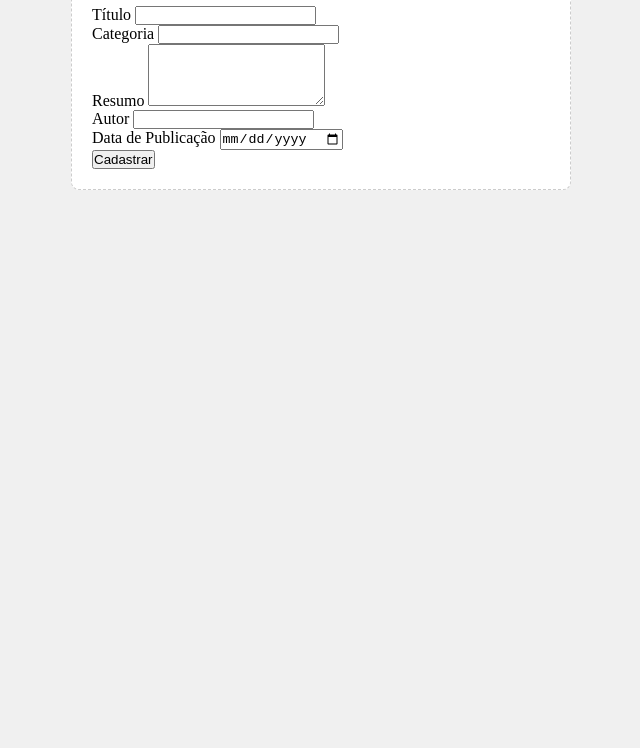
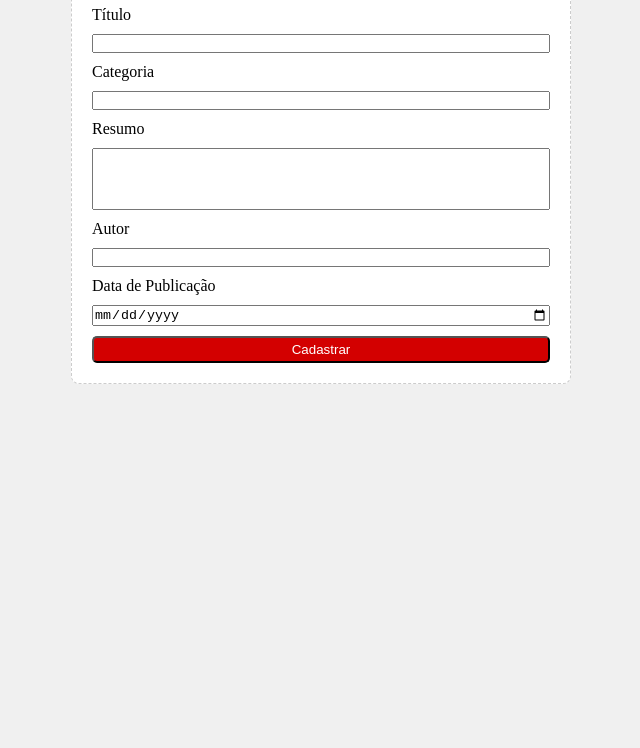
Before and after one commit to aninha306/2tds2-projects, a plain HTML site: page pages/posts.html in a window 1280 px wide. Shown: the part 52-800 px from the top of the page, without its empty margins (319-959 px from the left). Drawn offline with Linux system fonts and the light colour scheme.

Commit message:
feat: form style

```diff
--- a/assets/css/style.posts.css
+++ b/assets/css/style.posts.css
@@ -1,19 +1,19 @@
-*{
+* {
     margin: 0;
     padding: 0;
     box-sizing: border-box;
 }
 
-body{
+body {
     background-color: #f0f0f0;
 }
 
-h1{
+h1 {
     color: #d30000;
     text-align: center;
 }
 
-main{
+main {
     display: flex;
     flex-direction: column;
     align-items: center;
@@ -28,3 +28,31 @@ main{
     border-radius: 8px;
     background-color: #fff;
 }
+
+label,
+input,
+textarea {
+    display: block;
+    margin-bottom: 10px;
+    width: 100%;
+    box-sizing: border-box;
+    max-width: 500px;
+}
+
+textarea {
+    resize: none;
+}
+
+button{
+    background-color: #d30000;
+    color: #fff;
+    cursor: pointer;
+    width: 100%;
+    padding: 0.25rem;
+    border-radius: 5px;
+}
+
+button:hover {
+    background-color: #a00000;
+    transition: 0.3s;
+}
```
Also changed, not shown: pages/posts.html (+2 -3 lines).
